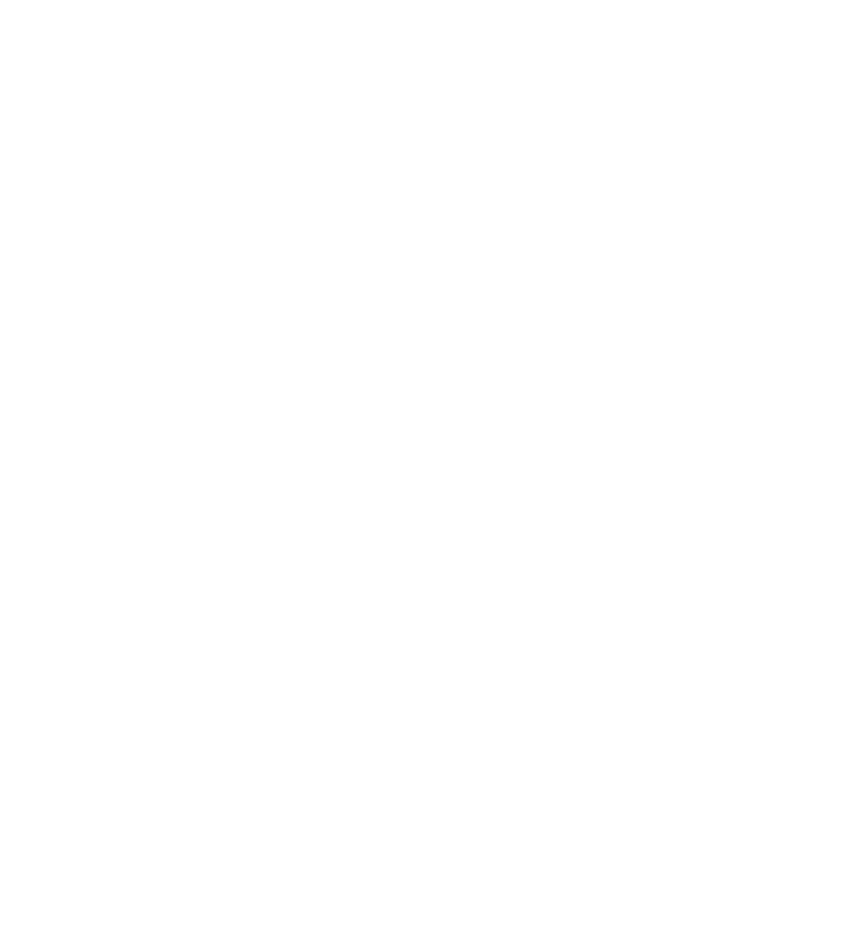
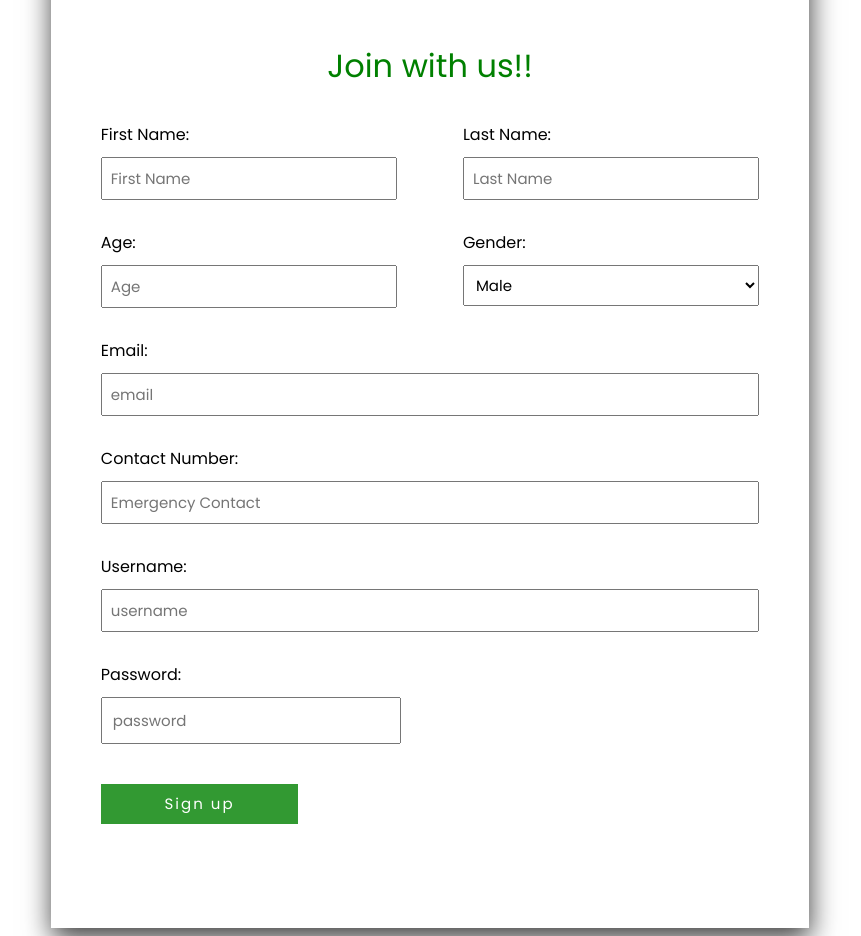
Before and after one commit to rithakith/RecipeApp, a React (Vite) app: page /signup in a window 1280 px wide. Shown: the part 260-1196 px from the top of the page, without its empty margins (210-1071 px from the left). Before the commit the page ends 800 px from the top, so only its background shows below. Built offline with nearby package versions, Linux system fonts and the light colour scheme.

Commit message:
add styling for signup

```diff
--- a/src/components/Navbar/Navbar.jsx
+++ b/src/components/Navbar/Navbar.jsx
@@ -26,7 +26,8 @@ const Navbar = () => {
                 Create Recipe
               </Link>
             </li>
-            <li>Signup</li>
+            <li> <Link to={'/signup'}>Signup</Link>
+              </li>
             <li
               style={{
                 backgroundColor: "green",
--- a/src/pages/Login/Login.css
+++ b/src/pages/Login/Login.css
@@ -71,7 +71,7 @@ label{
 }
 
 #loginButton{
-  background-color: #509e2f;
+  background-color: green;
   border-radius: 10px;
 }
 
--- a/src/pages/Login/Login.jsx
+++ b/src/pages/Login/Login.jsx
@@ -36,7 +36,7 @@ const Login = () => {
             </div>
           </form>
           Don't have an account? then
-          <span id="SignupSpan"> <a href="'/signup" id="signupButton"> Sign up</a></span>
+          <span id="SignupSpan"> <a href="/signup" id="signupButton"> Sign up</a></span>
         </div>
       </div>
     </div>
--- a/src/pages/SignUp/Signup.css
+++ b/src/pages/SignUp/Signup.css
@@ -0,0 +1,64 @@
+.containerSignup {
+    width: 60%;
+    margin: 0 auto;
+    display: flex;
+    height: 1000px;
+    /* align-items: center; */
+    flex-direction: column;
+    justify-content: center;
+    box-shadow: 1px 1cap 26px 0px rgba(0, 0, 0, 0.75);
+    margin-top: 100px;
+
+  }
+  h1 {
+    margin-top: 50px;
+    text-align: center;
+    color: green;
+  }
+  .fullname,
+  .collection {
+    margin: 10px 50px;
+    display: flex;
+    justify-content: space-between;
+  }
+
+  .firstnameDiv,
+  .lastnameDiv,
+  .ageDiv,
+  .genderDiv {
+    width: 45%;
+  }
+
+  input,
+  #selectGender {
+    padding: 8px;
+    width: 100%;
+    margin: 10px 0;
+    font-size: 15px;
+  }
+
+  .emailDiv,
+  .contactNoDiv,
+  .usernameDiv,
+  .passwordDiv {
+    margin: 10px 50px;
+  }
+
+  #submitSignup {
+    width: 300px;
+    width: 30%;
+    height: 40px;
+    color: white;
+    border: none;
+    letter-spacing: 2px;
+    opacity: 0.8;
+    background-color: green;
+  }
+
+  #submitSignup:hover {
+    opacity: 1;
+  }
+
+  .submitSignupDiv {
+    margin: 20px 0;
+  }
--- a/src/pages/SignUp/Signup.jsx
+++ b/src/pages/SignUp/Signup.jsx
@@ -1,9 +1,81 @@
 import React from "react";
+import './Signup.css'
+import Navbar from "../../components/Navbar/Navbar";
 
 const Signup = () => {
   return (
     <>
-      https://www.codingnepalweb.com/registration-signup-form-template-html-css/
+    <Navbar/>
+
+     <div class="containerSignup">
+        <div class="title"><h1>Join with us!!</h1></div>
+
+      <div class="fullname">
+        <div class="firstnameDiv">
+          <label for="firstname">First Name: <br/>
+            <input type="text" name="" id="firstname" placeholder="First Name" />
+          </label>
+        </div>
+        <div class="lastnameDiv">
+          <label for="lastname"
+            >Last Name:<br/>
+            <input type="text" name="" id="lastname" placeholder="Last Name" />
+          </label>
+        </div>
+      </div>
+      <div class="collection">
+        <div class="ageDiv">
+            <label for="age"
+              >Age:<br/>
+              <input type="number" name="" id="age" placeholder="Age" />
+            </label>
+          </div>
+          <div class="genderDiv">
+            <label for="gender">
+              Gender:<br/>
+              <select name="gender" id="selectGender">
+                <option value="" selected>Male</option>
+                <option value="">Female</option>
+                <option value="">Other</option>
+              </select>
+            </label>
+          </div>
+      </div>
+
+        <div class="emailDiv">
+          <label for="email"
+            >Email:<br/>
+            <input type="email" name="" id="email" placeholder="email" />
+          </label>
+        </div>
+        <div class="contactNoDiv">
+          <label for="contactno"
+            >Contact Number:<br/>
+            <input type="text" name="" id="contactno" placeholder="Emergency Contact"/>
+          </label>
+        </div>
+        <div class="usernameDiv">
+          Username:
+          <label for="username"><br/>
+            <input type="text" name="" id="username" placeholder="username" />
+          </label>
+        </div>
+        <div class="passwordDiv">
+          <label for="password">
+            Password:<br/>
+            <input
+              type="password"
+              name=""
+              id="password"
+              placeholder="password"
+            />
+          </label>
+          <div class="submitSignupDiv">
+            <input type="submit" value="Sign up" id="submitSignup"/>
+          </div>
+        </div>
+      </div>
+
     </>
   );
 };
```
